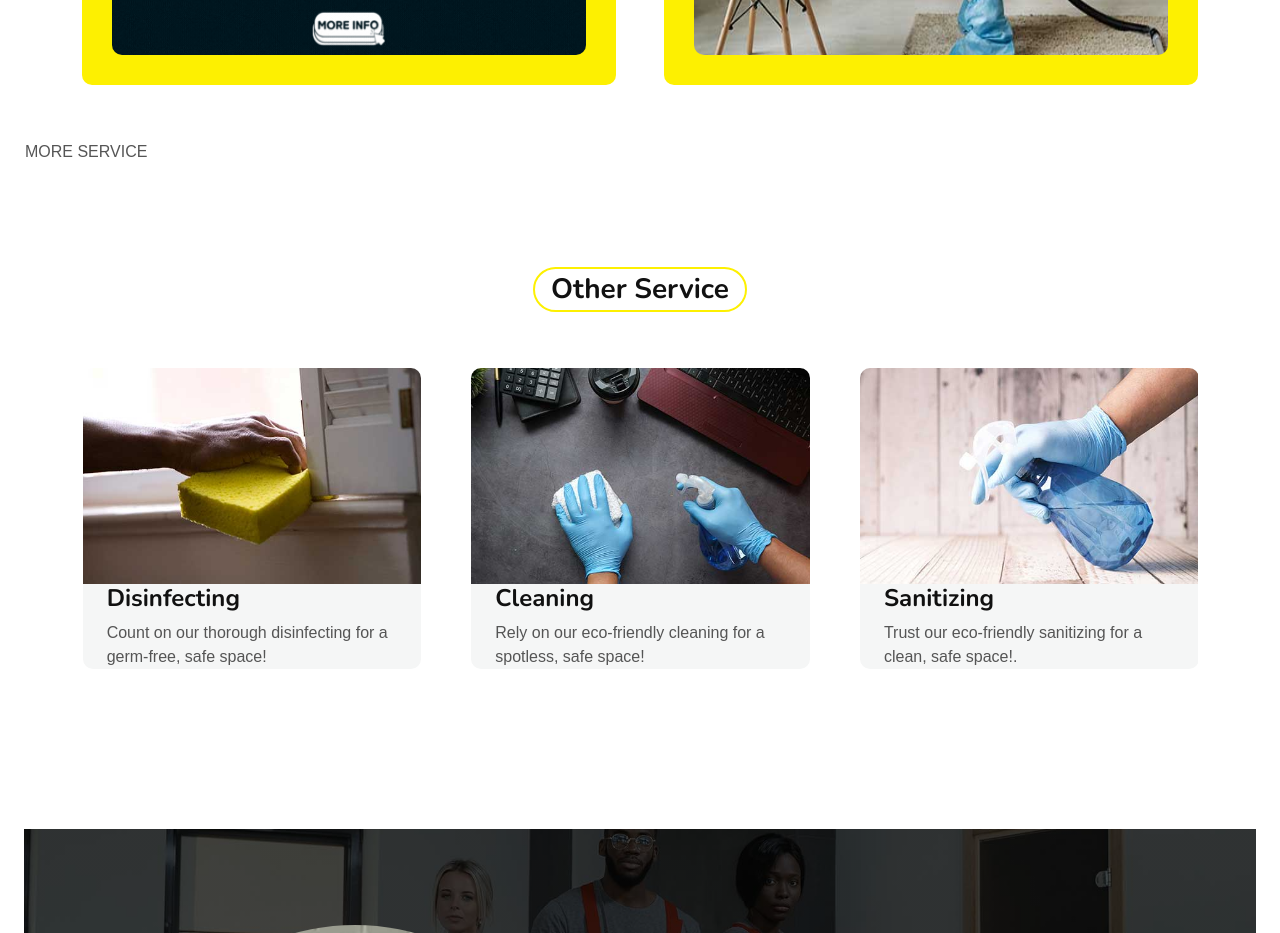
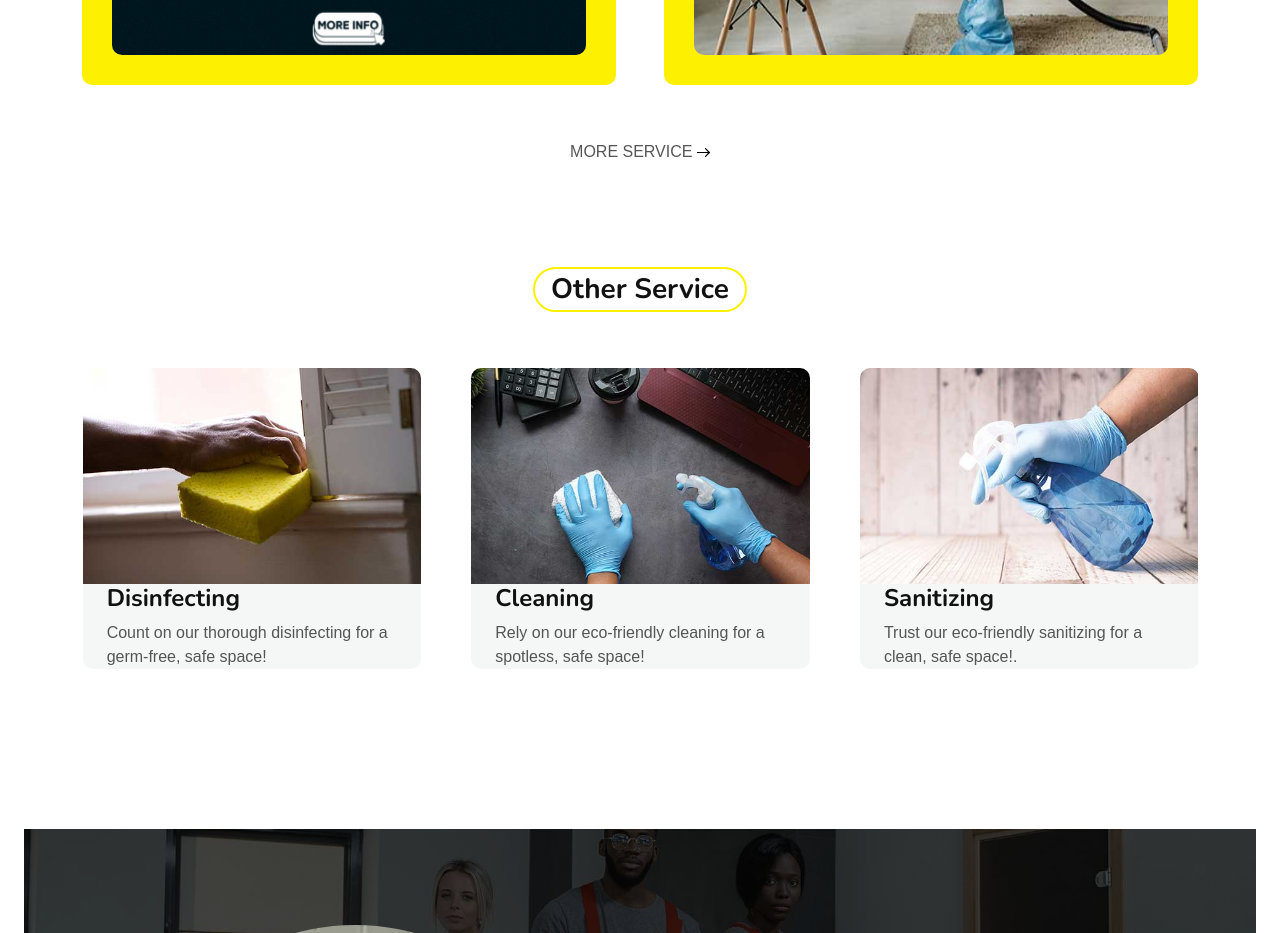
Before and after one commit to briskdemo/briskdemo.github.io, a plain HTML site: page index.html in a window 1280 px wide. Shown: the part 4380-5313 px from the top of the page. Drawn offline with nearby package versions, Linux system fonts and the light colour scheme; files that its build step writes are made by us from their sources.

Commit message:
Update index.html

```diff
--- a/index.html
+++ b/index.html
@@ -245,12 +245,14 @@
 <!-- Project End -->
 
 <!-- Button Template -->
-<a href="services.html" class="btn btn-border btn-with-icon btn-small ripple">
-    <span>More Service</span>
-    <svg class="btn-icon-right" viewBox="0 0 13 9" width="13" height="9">
-        <use xlink:href="assets/img/sprite.svg#arrow-right"></use>
-    </svg>
-</a>
+<div class="text-center"> <!-- Center align the button -->
+    <a href="services.html" class="btn btn-border btn-with-icon btn-small ripple">
+        <span>More Service</span>
+        <svg class="btn-icon-right" viewBox="0 0 13 9" width="13" height="9">
+            <use xlink:href="BriskSrcFolder/sprite.svg#arrow-right"></use>
+        </svg>
+    </a>
+</div>
 
              <!-- Blog Start -->
         <div class="container-fluid py-5">
```
